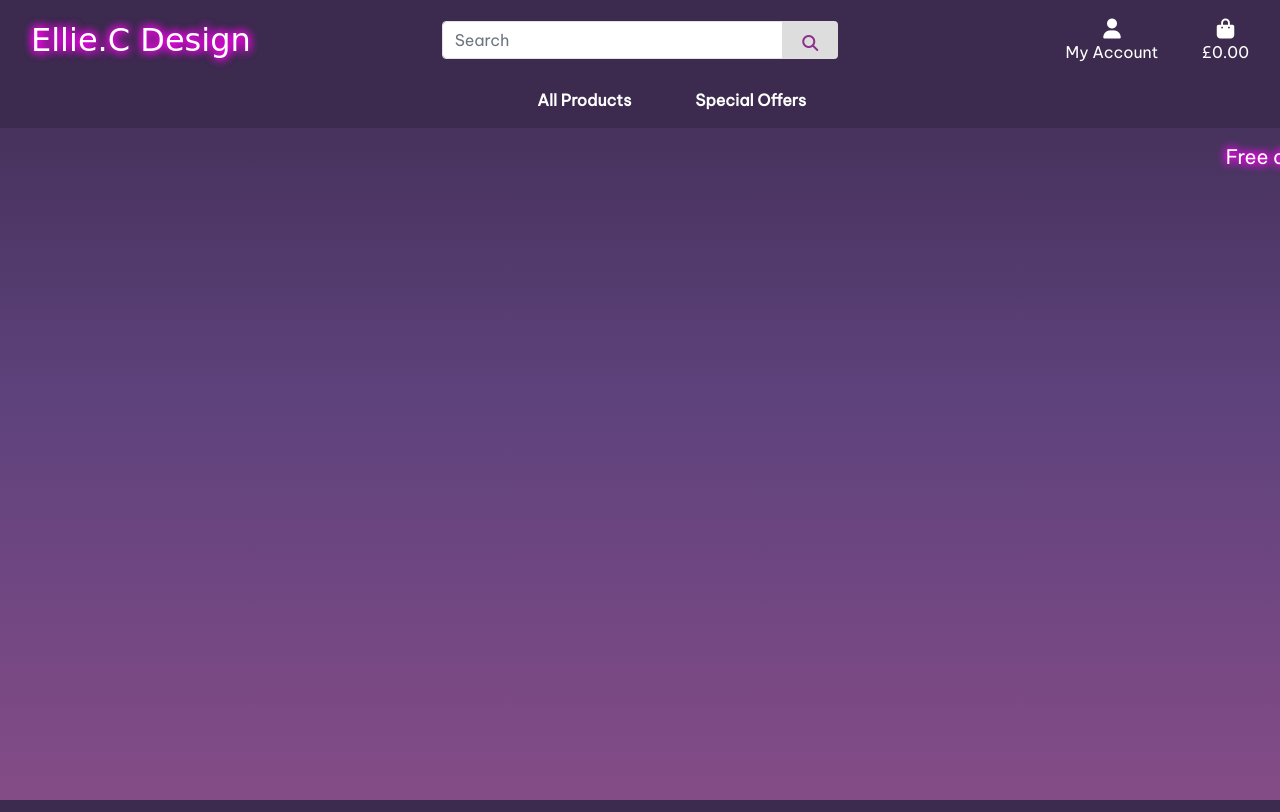
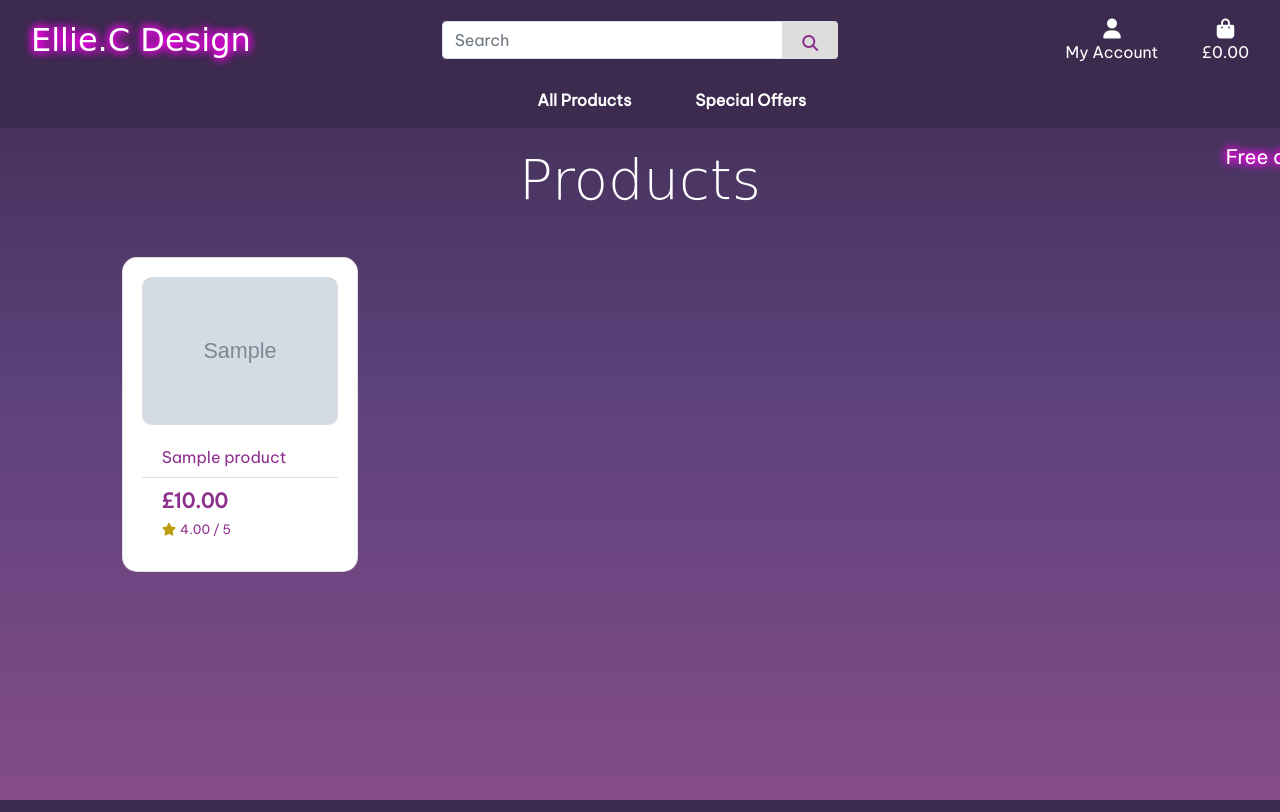
Before and after one commit to Code-Institute-Submissions/ConnorSargent-GraphicDesignerWebsite, a Django app: page /products/ in a window 1280 px wide. Shown: the top 812 px of the page. Run offline with Django 3.2, Linux system fonts and the light colour scheme; tables that the repository leaves empty hold one stand-in row (values such as "Sample post"); grey boxes marked "Sample" are stand-in pictures; some libraries are stand-ins or nearby versions; some web fonts are replaced.

Commit message:
started product template

```diff
--- a/home/templates/home/index.html
+++ b/home/templates/home/index.html
@@ -2,7 +2,8 @@
 {% load static %}
 
 {% block content %}
-<div class="jumbotron hero_image">
+
+<div class="jumbotron hero_image top-container">
   <div class="jumbotron-text">
     <h1 class="display-1 main-title">Ellie<br>Campbell<br>Design</h1>
 
--- a/products/templates/products/products.html
+++ b/products/templates/products/products.html
@@ -3,16 +3,75 @@
 
 {% block content %}
 
-<div class="container header-container">
+<div class="container top-container">
     <div class="row">
-        <div class="col"></div>
+        <div class="col">
+        </div>
     </div>
 </div>
 
-<div class="container">
+<div class="overlay"></div>
+<div class="container-fluid">
     <div class="row">
-        <div class="col">
-            {{ products }}
+        <div class="col text-center mt-3">
+            <h2 class="display-4 pb-4">Products</h2>
+        </div>
+    </div>
+    <div class="row">
+        <div class="product-container col-10 offset-1">
+            <div class="row mt-1 mb-2"></div>
+            <div class="row">
+                {% for product in products %}
+                    <div class="col-sm-6 col-md-6 col-lg-4 col-xl-3">
+                        <div class="card h-100 product-card">
+                            {% if product.image %}
+                            <a href="">
+                                <img class="card-img-top img-fluid" src="{{ product.image.url }}" alt="{{ product.name }}">
+                            </a>
+                            {% else %}
+                            <a href="">
+                                <img class="card-img-top img-fluid" src="{{ MEDIA_URL }}noimage.png" alt="{{ product.name }}">
+                            </a>
+                            {% endif %}
+                            <div class="card-body pb-0">
+                                <p class="mb-2">{{ product.name }}</p>
+                            </div>
+                            <div class="card-footer bg-white pt-0 text-left">
+                                <div class="row">
+                                    <div class="col">
+                                        <p class="lead pt-2 mb-0 text-left font-weight-bold">£{{ product.price }}</p>
+                                        {% if product.rating %}
+                                            <small><i class="fas fa-star mr-1 rating"></i>{{ product.rating }} / 5</small>
+                                        {% else %}
+                                            <small class="text-muted">No Rating</small>
+                                        {% endif %}
+                                    </div>
+                                </div>
+                            </div>
+                        </div>
+                    </div>
+                    {% if forloop.counter|divisibleby:1 %}
+                        <div class="col-12 d-sm-none mb-5">
+                            <hr>
+                        </div>
+                    {% endif %}
+                    {% if forloop.counter|divisibleby:2 %}
+                        <div class="col-12 d-none d-sm-block d-md-block d-lg-none mb-5">
+                            <hr>
+                        </div>
+                    {% endif %}
+                    {% if forloop.counter|divisibleby:3 %}
+                        <div class="col-12 d-none d-lg-block d-xl-none mb-5">
+                            <hr>
+                        </div>
+                    {% endif %}
+                    {% if forloop.counter|divisibleby:4 %}
+                        <div class="col-12 d-none d-xl-block mb-5">
+                            <hr>
+                        </div>
+                    {% endif %}
+                {% endfor %}
+            </div>
         </div>
     </div>
 </div>
--- a/static/css/base.css
+++ b/static/css/base.css
@@ -54,13 +54,12 @@ h5 {
     background-color: #8d2f8d !important;
 }
 
+/* push content down from nav */
+.top-container{
+    margin-top: 130px;
+}
 
 /* ____Header/Nav____ */
-.header-container{
-    padding: 5;
-    padding-top: 0;
-}
-
 /* Navbar background color, Keep delivery banner seperate */
 #topnav{
     background-color: rgb(60, 43, 78);
@@ -162,10 +161,6 @@ h5 {
 
 /* ____Index/Home____ */
 
-.jumbotron {
-    margin-top: 100px;
-}
-
 .hero_image {
     background-image: url("/media/homepage_image.jpg");
     height: 80vh;
@@ -201,6 +196,23 @@ h5 {
 }
 
 
+/*____Products____*/
+
+.product-card {
+    color: #8d2f8d;
+
+    border-radius: 15px;
+    padding: 19px;
+}
+
+.product-card img{
+    border-radius: 10px;
+}
+
+.product-card .rating {
+    color: rgb(189, 157, 16)
+}
+
 /*____Media Queries____/*
 
 
@@ -209,7 +221,7 @@ h5 {
 
     /* Slightly larger container on xl screens */
     .container {
-        max-width: 80%;
+        max-width: 90%;
     }
 }
 
@@ -225,10 +237,6 @@ h5 {
         right: 0;
         left: 0;
         z-index: 1030;
-    }
-
-    .header-container {
-        padding-top: 5px;
     }
 
     .home-card h2{
```
Also changed, not shown: media/noimage.png (added). Lines whose indentation alone changed are shown as unchanged.
